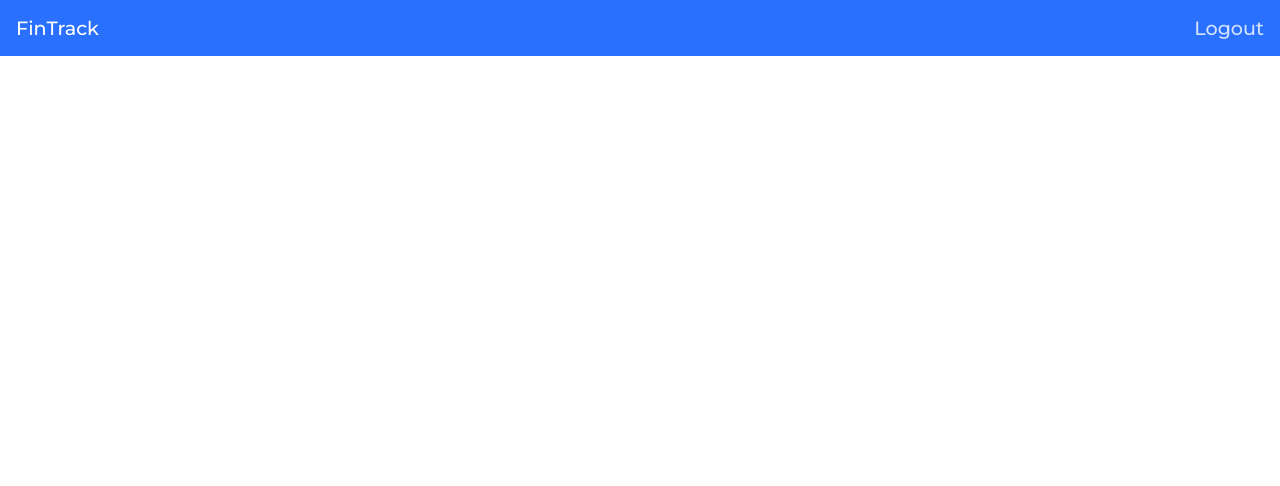
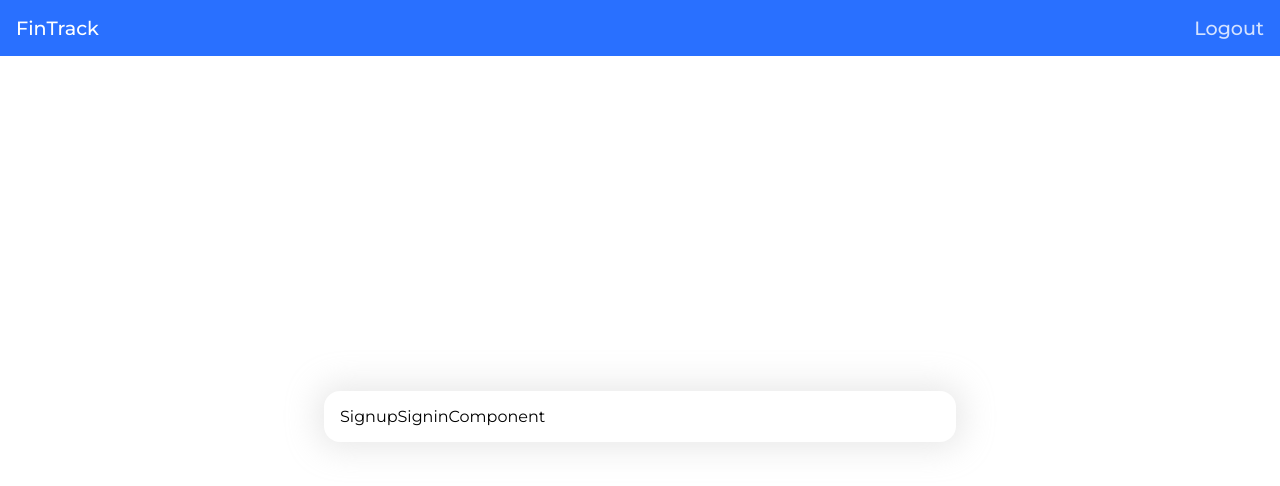
Before and after one commit to mokshmahajan2004/FinTrack, a React (Create React App) app: page / in a window 1280 px wide. Shown: the top 486 px of the page. Built offline with nearby package versions, Linux system fonts and the light colour scheme.

Commit message:
Signup Component

```diff
--- a/src/App.css
+++ b/src/App.css
@@ -2,6 +2,6 @@
     display: flex;
     justify-content: center;
     align-items: center;
-    width: 100vh;
+    /* width: 100vh;  */
     height: 90vh;
 }
--- a/src/components/SignupSignin/index.js
+++ b/src/components/SignupSignin/index.js
@@ -1,9 +1,9 @@
-import React from 'react'
-
+import React from 'react';
+import "./style.css";
 function SignupSigninComponent() {
   return (
-    <div>
-
+    <div className='signup-wrapper'>
+      SignupSigninComponent
     </div>
   )
 }
--- a/src/components/SignupSignin/style.css
+++ b/src/components/SignupSignin/style.css
@@ -0,0 +1,8 @@
+.signup-wrapper{
+    width: 70%;
+    max-width: 600px;
+    height: auto;
+    box-shadow: var(--shadow);
+    border-radius: 1rem;
+    padding: 1rem;
+}
--- a/src/index.css
+++ b/src/index.css
@@ -4,7 +4,7 @@
   --theme:#2970ff;
   --black:#000;
   --white:#fff;
-  --shadow:rgba(227,227,227,0.75);
+  --shadow: 0px 0px 30px 8px rgba(227,227,227,0.75);
 }
 
 body {
```
